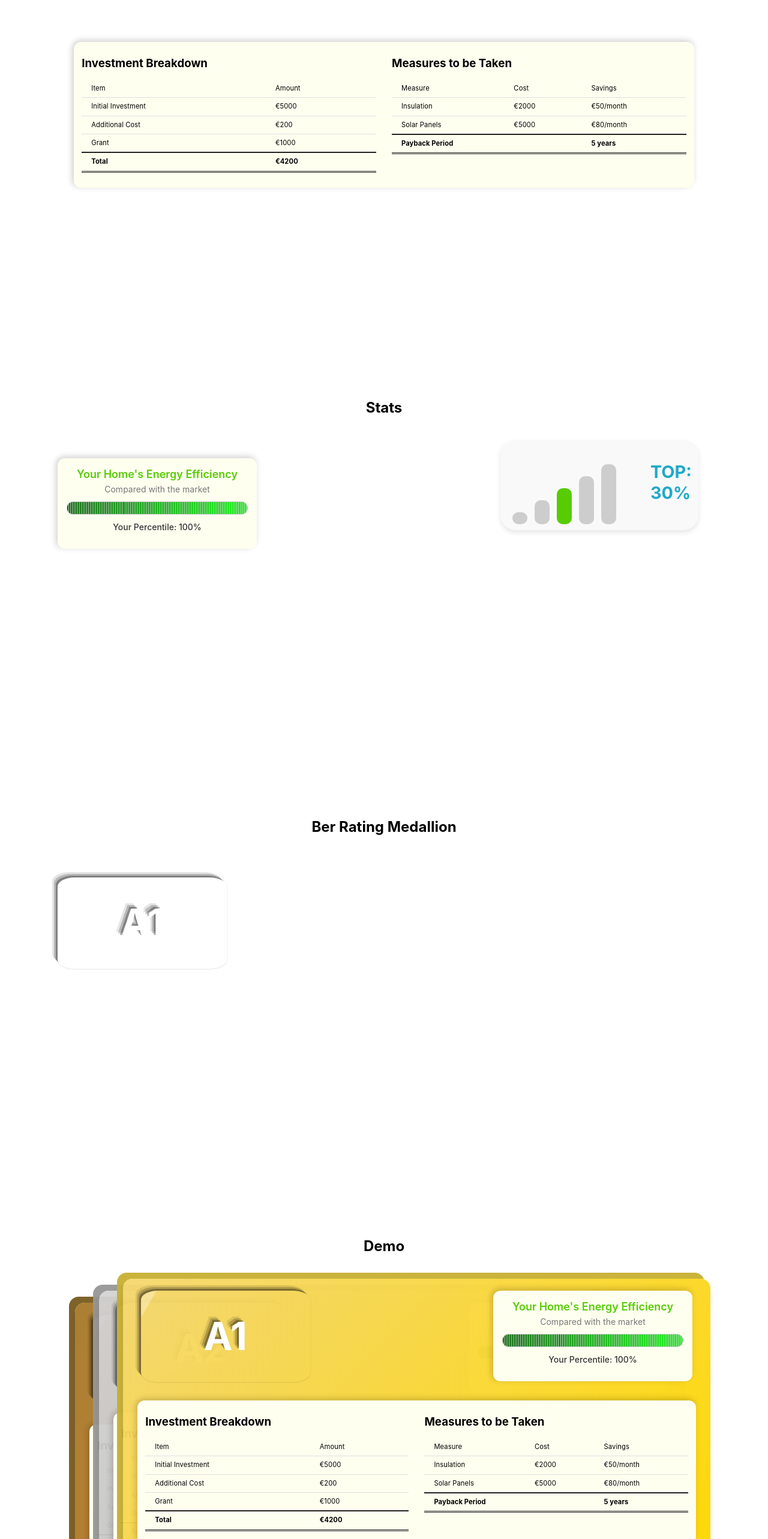
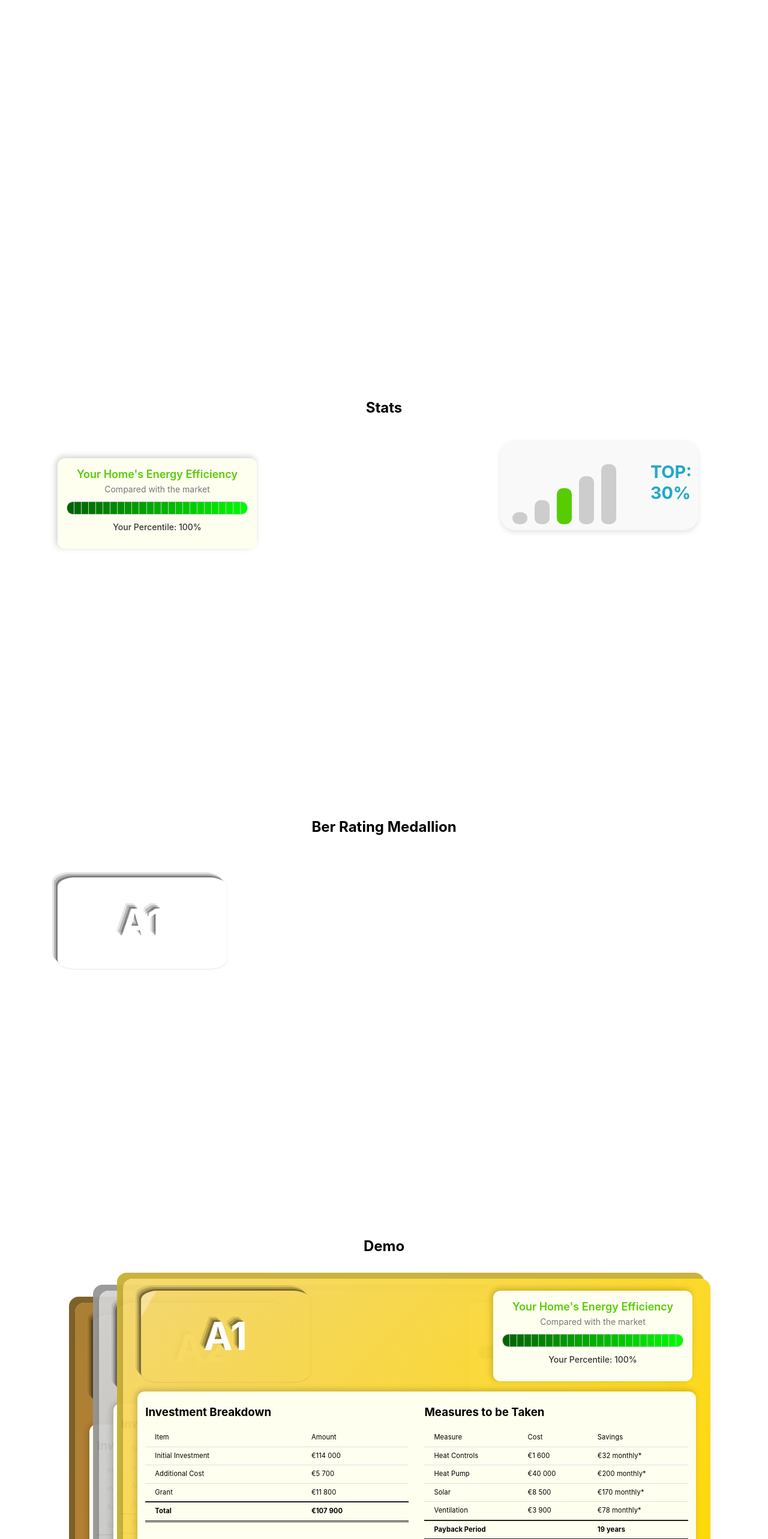
Before and after one commit to leothesouthafrican/luminlab-components, a React (Create React App) app: page / in a window 1280 px wide. Shown: the part 920-3486 px from the top of the page at 60% size. Built offline with nearby package versions, Linux system fonts and the light colour scheme.

Commit message:
populate table

```diff
--- a/src/App.js
+++ b/src/App.js
@@ -116,7 +116,7 @@ function App() {
       <div className="section">
         <h2>Demo</h2>
         <div className="card-container">
-          {cardData.map((card) => (
+          {cardData.map((card, index) => (
             <FloatingCardComponent
               key={card.color}
               color={card.color}
@@ -127,6 +127,7 @@ function App() {
               retrofitMeasures={retrofitMeasures}
               isDemo={true}
               showStatsCard={true}
+              data={sortedPlans[index]}  // Ensure that sortedPlans[index] is correctly structured
             />
           ))}
         </div>
--- a/src/components/FloatingCardComponent.js
+++ b/src/components/FloatingCardComponent.js
@@ -1,3 +1,5 @@
+//FloatingCardComponent.js
+
 import React from 'react';
 import './FloatingCardComponent.css';
 import ButtonComponent from './ButtonComponent';
@@ -6,7 +8,7 @@ import StatsCard from './StatsCard';
 import MinimalStatsCard from './MinimalStatsCard';
 import BerRatingMedallion from './BerRatingMedallion';
 
-const FloatingCardComponent = ({ color, onClick, style, showButtons, retrofitMeasures, isDemo, showStatsCard, berRating }) => {
+const FloatingCardComponent = ({ color, onClick, style, showButtons, retrofitMeasures, isDemo, showStatsCard, berRating, data }) => {
   return (
     <div
       className={`floating-card ${color}`}
@@ -25,7 +27,7 @@ const FloatingCardComponent = ({ color, onClick, style, showButtons, retrofitMea
           )}
         </div>
 
-        {showButtons && <IvoryCardTable retrofitMeasures={retrofitMeasures} />}
+        {showButtons && <IvoryCardTable retrofitMeasures={retrofitMeasures} data={data} />}
 
         {showButtons && (
           <div className="card-button-container">
--- a/src/components/IvoryCardTable.css
+++ b/src/components/IvoryCardTable.css
@@ -20,10 +20,10 @@
 }
 
 .ivory-card-table {
-    width: 100%;
-    border-collapse: collapse;
-    font-size: 0.7rem;  /* smaller font */
-    max-width: calc(100% - 0px); /* 100% - 2 * padding */
+  width: 100%;
+  border-collapse: collapse;
+  font-size: 0.7rem;  /* default font size for larger screens */
+  max-width: calc(100% - 0px); /* 100% - 2 * padding */
 }
 
 .ivory-table-row {
@@ -61,3 +61,13 @@
   .double-border-bottom th, .double-border-bottom td {
     border-bottom: double 3px rgba(0, 0, 0, 0.87);
   }
+
+  /* Media query for screens with a max width of 600px (e.g., mobile devices) */
+@media (max-width: 720px) {
+  .ivory-card-table {
+      font-size: 0.271rem;  /* smaller font size for smaller screens */
+  }
+  .ivory-card-table-header {
+    font-size: 0.7rem;  /* slightly smaller font size for table headers on smaller screens */
+}
+}
--- a/src/components/IvoryCardTable.js
+++ b/src/components/IvoryCardTable.js
@@ -1,8 +1,28 @@
-// IvoryCardTable.js
+//IvoryCardTable.js
+
 import React from 'react';
 import './IvoryCardTable.css';
 
-const IvoryCardTable = ({ retrofitMeasures }) => {
+const IvoryCardTable = ({ data }) => {
+  console.log(data);
+  if (!data) {
+    return null; // or return a loading spinner or some placeholder content
+  }
+  const formatAmount = (amount) => {
+    return amount.toString().replace(/\B(?=(\d{3})+(?!\d))/g, " "); // Adds spaces for thousands
+  };
+
+  const monthlySavingsForMeasure = (measureCost) => {
+    if (measureCost > 25000) {
+      return Math.round(0.01 * measureCost / 2);
+    }
+    return Math.round(0.02 * measureCost);
+  };
+
+  const additionalCost = Math.round(0.05 * data.total_price);
+  const totalMonthlySavings = Object.values(data.Cards).reduce((acc, cost) => acc + monthlySavingsForMeasure(cost), 0);
+  const paybackPeriod = Math.round((data.total_price + additionalCost - data.grant) / (totalMonthlySavings * 12));
+
   return (
     <div className="ivory-card-table-container">
       <div className="ivory-table-row">
@@ -19,19 +39,19 @@ const IvoryCardTable = ({ retrofitMeasures }) => {
             <tbody>
               <tr>
                 <td>Initial Investment</td>
-                <td>€5000</td>
+                <td>€{formatAmount(data.total_price)}</td>
               </tr>
               <tr>
                 <td>Additional Cost</td>
-                <td>€200</td>
+                <td>€{formatAmount(additionalCost)}</td>
               </tr>
               <tr>
                 <td>Grant</td>
-                <td>€1000</td>
+                <td>€{formatAmount(data.grant)}</td>
               </tr>
               <tr className="bold-border-top double-border-bottom">
                 <td><strong>Total</strong></td>
-                <td><strong>€4200</strong></td>
+                <td><strong>€{formatAmount(data.total_price + additionalCost - data.grant)}</strong></td>
               </tr>
             </tbody>
           </table>
@@ -49,16 +69,16 @@ const IvoryCardTable = ({ retrofitMeasures }) => {
               </tr>
             </thead>
             <tbody>
-              {retrofitMeasures.map((measure, index) => (
+              {Object.entries(data.Cards).map(([measure, cost], index) => (
                 <tr key={index}>
-                  <td>{measure.name}</td>
-                  <td>{measure.cost}</td>
-                  <td>{measure.savings}</td>
+                  <td>{measure.replace(/_/g, ' ')}</td>
+                  <td>€{formatAmount(cost)}</td>
+                  <td>€{formatAmount(monthlySavingsForMeasure(cost))} monthly*</td>
                 </tr>
               ))}
               <tr className="payback-row bold-border-top double-border-bottom">
                 <td colSpan="2"><strong>Payback Period</strong></td>
-                <td><strong>5 years</strong></td>
+                <td><strong>{paybackPeriod} years</strong></td>
               </tr>
             </tbody>
           </table>
--- a/src/components/MinimalStatsCard.js
+++ b/src/components/MinimalStatsCard.js
@@ -16,7 +16,7 @@ const getPercentile = (numericValue) => {
 };
 
 const MinimalStatsCard = ({ berRating }) => {
-  const totalSegments = 100;
+  const totalSegments = 25;
   const numericValue = berToNumeric[berRating] || 0; // Default to 0 if berRating is not valid
   const percentile = getPercentile(numericValue);
   const filledSegmentsCount = Math.round((percentile / 100) * totalSegments);
--- a/src/data/data.json
+++ b/src/data/data.json
@@ -15,15 +15,15 @@
         "HSMainSystemEfficiency": 650.0,
         "UValueFloor": 0.15,
         "MainWaterHeatingFuel": "Electricity",
-        "total_price": 126263,
-        "grant": 0,
-        "final price": 126263,
+        "total_price": 14000,
+        "grant": 1750,
+        "final price": 12250,
         "EnergyRating": "B3",
         "Cards": {
 
-            "heat_controls": 1600,
-            "solar": 8500,
-            "ventilation": 3900
+            "Heat Controls": 1600,
+            "Solar": 8500,
+            "Ventilation": 3900
         }
     },
     {
@@ -42,15 +42,15 @@
         "HSMainSystemEfficiency": 650.0,
         "UValueFloor": 0.15,
         "MainWaterHeatingFuel": "Electricity",
-        "total_price": 126969,
-        "grant": 0,
-        "final price": 126969,
+        "total_price": 105083,
+        "grant": 10800,
+        "final price": 94283,
         "EnergyRating": "A2",
         "Cards": {
-            "door": 725,
-            "floor": 2758,
-            "heat_controls": 1600,
-            "heat_pumps": 100000
+            "Door": 725,
+            "Floor": 2758,
+            "Heat Controls": 1600,
+            "Heat Pump": 100000
         }
     },
     {
@@ -70,14 +70,14 @@
         "UValueFloor": 0.15,
         "MainWaterHeatingFuel": "Electricity",
         "total_price": 114000,
-        "grant": 5400,
+        "grant": 11800,
         "final price": 108600,
         "EnergyRating": "A1",
         "Cards": {
-            "heat_controls": 1600,
-            "heat_pumps": 100000,
-            "solar": 8500,
-            "ventilation": 3900
+            "Heat Controls": 1600,
+            "Heat Pump": 40000,
+            "Solar": 8500,
+            "Ventilation": 3900
         }
     }
 ]
```
